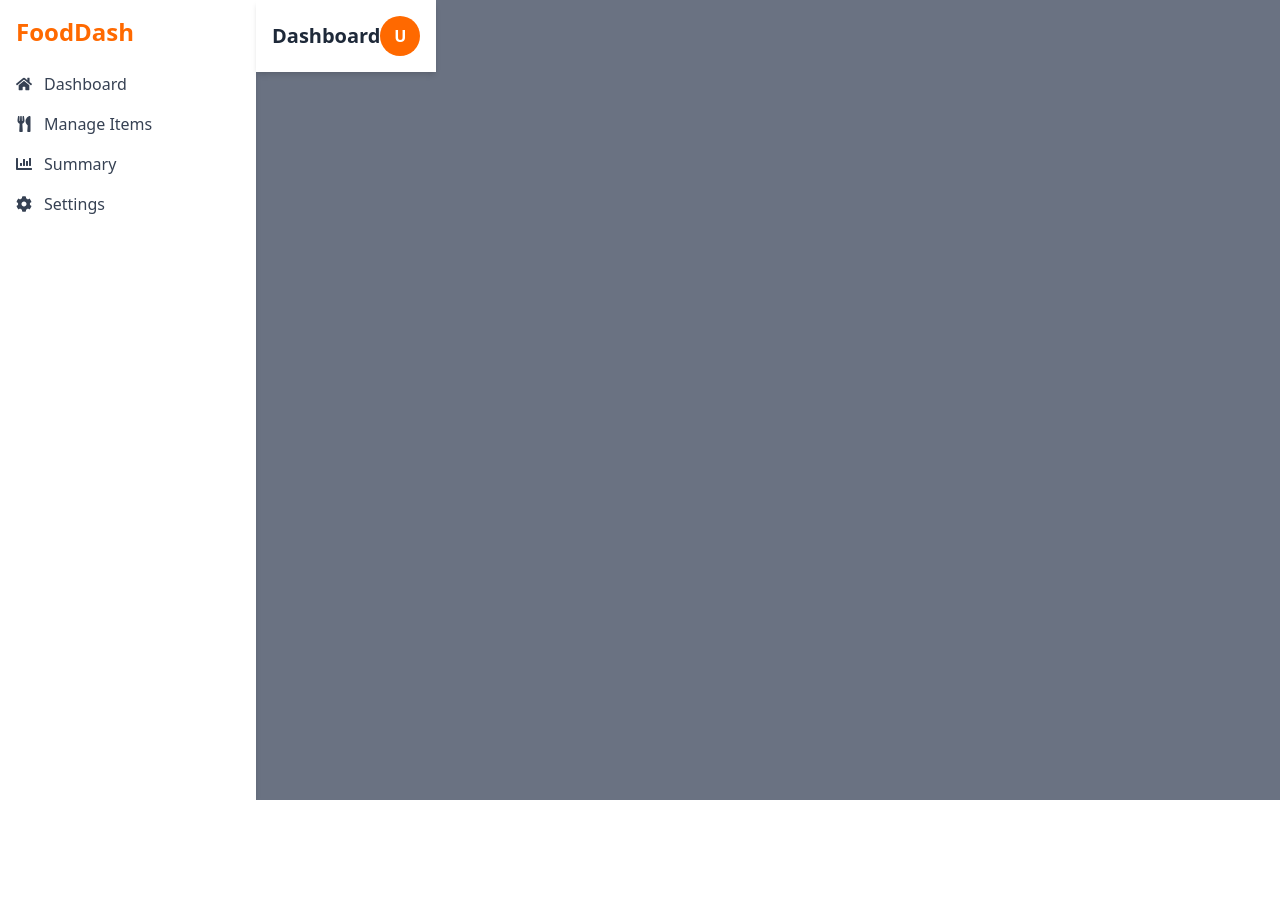
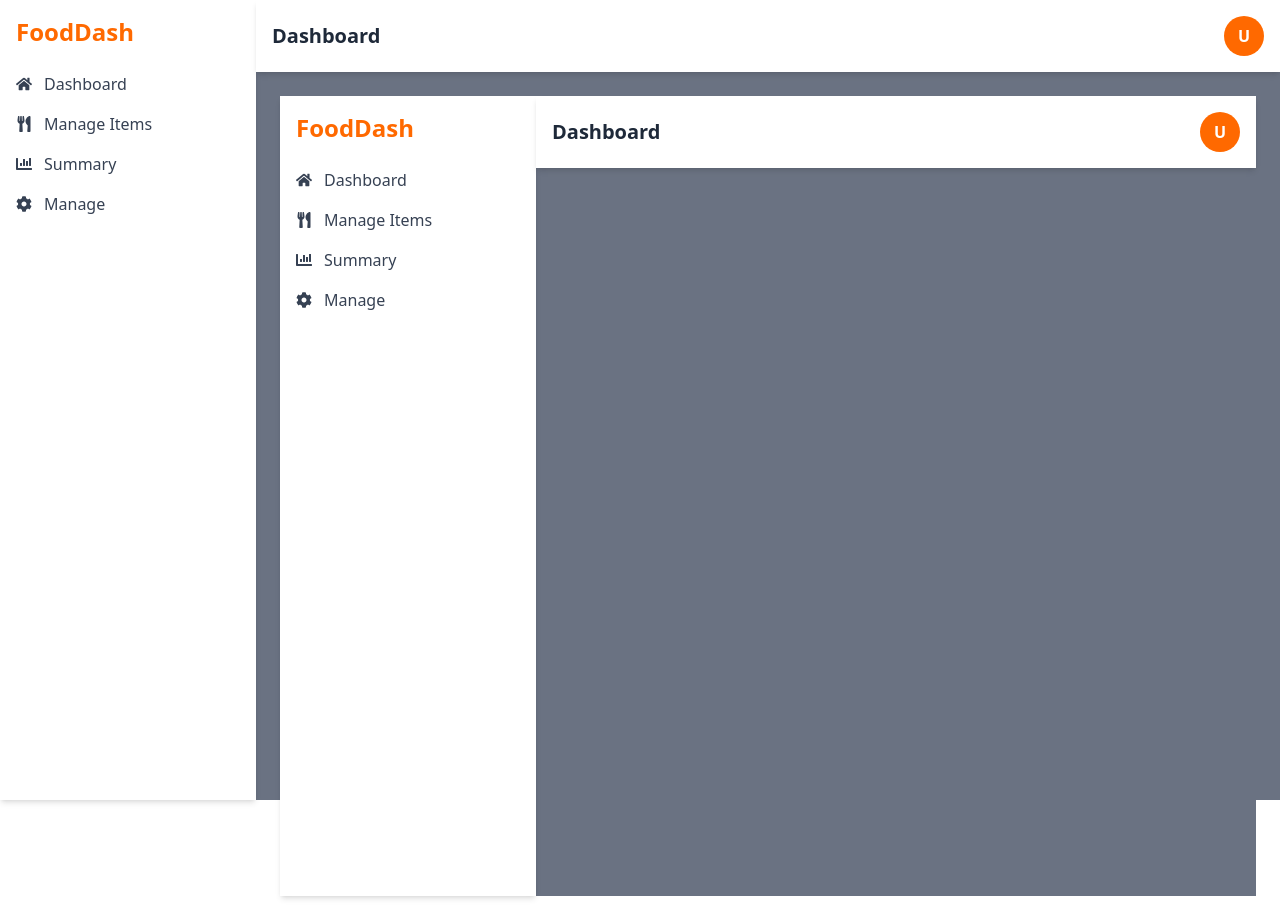
Before and after one commit to mahfuzctg/food-dashboard-client, a React (Vite) app: page /dashboard in a window 1280 px wide. Before the commit the page ends 800 px from the top, so only its background shows below. Built offline with nearby package versions, Linux system fonts and the light colour scheme.

Commit message:
Layout: added dashboard

```diff
--- a/src/App.jsx
+++ b/src/App.jsx
@@ -1,12 +1,24 @@
-import { BrowserRouter as Router } from "react-router-dom";
-import Dashboard from "./Layout/DashboardLayout";
+import React from "react";
+import { Route, BrowserRouter as Router, Routes } from "react-router-dom";
+import DashboardLayout from "./Layout/DashboardLayout";
+import RoutesConfig from "./routes/Route";
 
 function App() {
   return (
     <Router>
-      <>
-        <Dashboard />
-      </>
+      {/* Routes are now handled within the DashboardLayout */}
+      <Routes>
+        <Route path="/" element={<DashboardLayout />}>
+          {/* Iterate over the routes and define the routes inside the layout */}
+          {RoutesConfig.map((route, index) => (
+            <Route
+              key={index}
+              path={route.path}
+              element={<route.component />}
+            />
+          ))}
+        </Route>
+      </Routes>
     </Router>
   );
 }
--- a/src/Layout/DashboardLayout.jsx
+++ b/src/Layout/DashboardLayout.jsx
@@ -1,23 +1,27 @@
 import React from "react";
+import { Outlet } from "react-router-dom";
 import Sidebar from "./Sidebar";
 import TopBar from "./TopBar";
 
-const Dashboard = () => {
+const DashboardLayout = () => {
   return (
     <div className="flex h-screen bg-gray-500">
       {/* Sidebar */}
       <Sidebar />
 
       {/* Main Content Area */}
-      <div className="">
+      <div className="flex-1">
         {/* Topbar */}
         <TopBar />
 
-        {/* Page Content Placeholder */}
-        <main className="flex-1 p-6">{/* Content goes here */}</main>
+        {/* Route Content will be rendered here */}
+        <main className="flex-1 p-6">
+          {/* This Outlet will render the matched route's component */}
+          <Outlet />
+        </main>
       </div>
     </div>
   );
 };
 
-export default Dashboard;
+export default DashboardLayout;
--- a/src/Layout/Sidebar.jsx
+++ b/src/Layout/Sidebar.jsx
@@ -1,23 +1,33 @@
 import React from "react";
 import { FaChartBar, FaCog, FaHome, FaUtensils } from "react-icons/fa";
+import { Link } from "react-router-dom";
 
 const Sidebar = () => {
   return (
     <aside className="w-64 bg-white shadow-md flex flex-col p-4">
       <h2 className="text-2xl font-bold text-orange-500 mb-6">FoodDash</h2>
       <nav className="flex flex-col gap-4 text-gray-700">
-        <a href="#" className="flex items-center gap-3 hover:text-orange-500">
+        <Link to="/" className="flex items-center gap-3 hover:text-orange-500">
           <FaHome /> Dashboard
-        </a>
-        <a href="#" className="flex items-center gap-3 hover:text-orange-500">
+        </Link>
+        <Link
+          to="/manage-food"
+          className="flex items-center gap-3 hover:text-orange-500"
+        >
           <FaUtensils /> Manage Items
-        </a>
-        <a href="#" className="flex items-center gap-3 hover:text-orange-500">
+        </Link>
+        <Link
+          to="/summary"
+          className="flex items-center gap-3 hover:text-orange-500"
+        >
           <FaChartBar /> Summary
-        </a>
-        <a href="#" className="flex items-center gap-3 hover:text-orange-500">
-          <FaCog /> Settings
-        </a>
+        </Link>
+        <Link
+          to="/manage"
+          className="flex items-center gap-3 hover:text-orange-500"
+        >
+          <FaCog /> Manage
+        </Link>
       </nav>
     </aside>
   );
--- a/src/pages/FoodListPage.jsx
+++ b/src/pages/FoodListPage.jsx
@@ -1,7 +1,7 @@
 const FoodListPage = () => {
   return (
     <div>
-      <h2 className="text-2xl font-semibold mb-6">All Food Items</h2>
+      <h2 className="text-2xl font-semibold mb-6 w-[1440px]">All Food Items</h2>
 
       <div className="grid grid-cols-1 md:grid-cols-2 lg:grid-cols-3 gap-6">
         {[1, 2, 3, 4, 5, 6].map((item) => (
--- a/src/pages/ManageFoodPage.jsx
+++ b/src/pages/ManageFoodPage.jsx
@@ -1,6 +1,6 @@
 const ManageFoodPage = () => {
   return (
-    <div className="max-w-xl">
+    <div className="max-w-xl ">
       <h2 className="text-2xl font-semibold mb-6">Add / Edit Food Item</h2>
 
       <form className="space-y-6 bg-white p-6 rounded-lg shadow">
--- /dev/null
+++ b/src/routes/Route.jsx
@@ -0,0 +1,13 @@
+import DashboardLayout from "../Layout/DashboardLayout";
+import FoodListPage from "../pages/FoodListPage";
+import ManageFoodPage from "../pages/ManageFoodPage";
+import SummaryPage from "../pages/SummaryPage";
+
+const RoutesConfig = [
+  { path: "/dashboard", component: DashboardLayout },
+  { path: "/manage-food", component: FoodListPage },
+  { path: "/summary", component: SummaryPage },
+  { path: "/manage", component: ManageFoodPage },
+];
+
+export default RoutesConfig;
```
